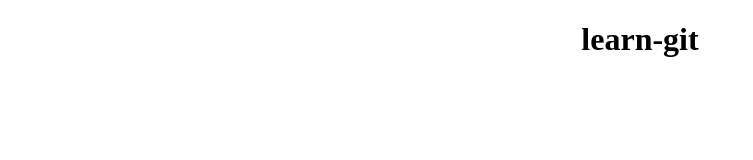
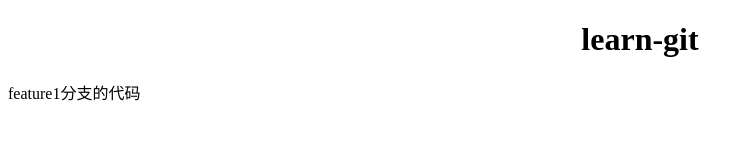
Before and after one commit to CarlTaoLiu/learn-git, a plain HTML site: page index.html in a window 1280 px wide. Shown: the whole page, without its empty margins (0-753 px from the left). Drawn offline with Linux system fonts and the light colour scheme.

Commit message:
feature1 update

```diff
--- a/index.html
+++ b/index.html
@@ -8,5 +8,6 @@
 </head>
 <body>
     <h1 style="text-align: center;">learn-git</h1>
+    <p>feature1分支的代码</p>
 </body>
 </html>
```
